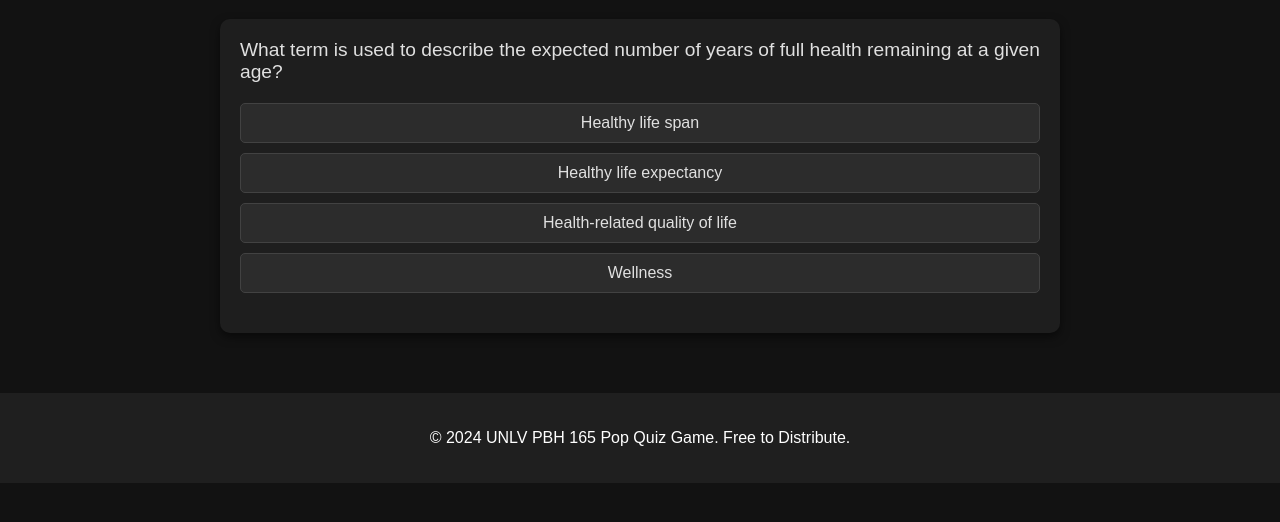
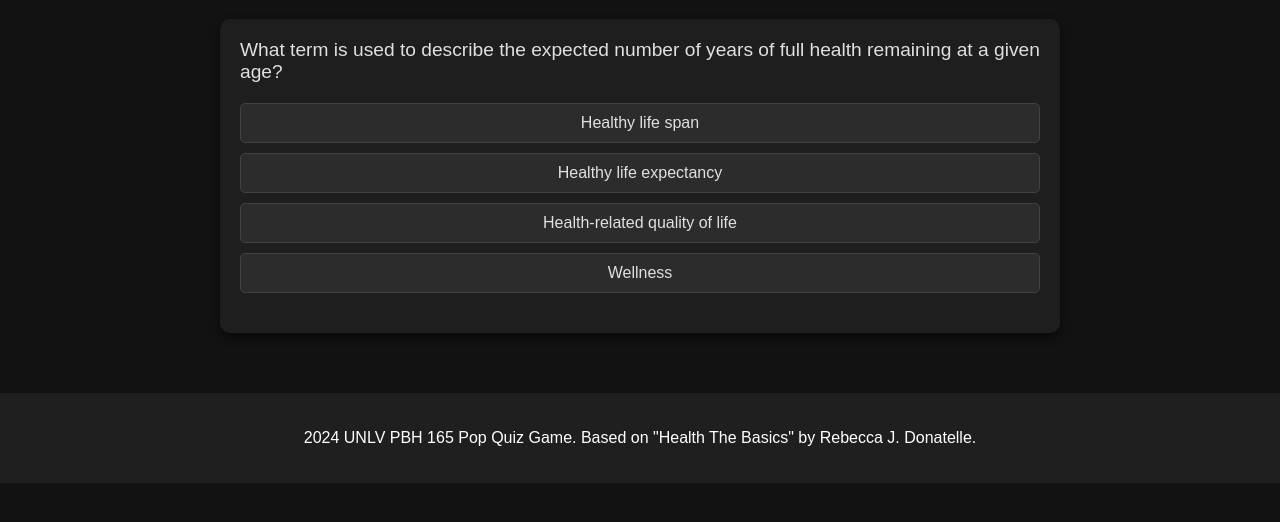
Before and after one commit to paigeharris/pbh165popquiz, a plain HTML site: page index.html in a window 1280 px wide. Shown: the part 202-724 px from the top of the page. Drawn offline with Linux system fonts and the light colour scheme.

Commit message:
Reference Health the Basics Textbook

```diff
--- a/index.html
+++ b/index.html
@@ -92,7 +92,7 @@
     </div>
 
     <footer>
-        <p>© 2024 UNLV PBH 165 Pop Quiz Game. Free to Distribute.</p>
+        <p>2024 UNLV PBH 165 Pop Quiz Game. Based on "Health The Basics" by Rebecca J. Donatelle.</p>
     </footer>
 
     <script>
```
